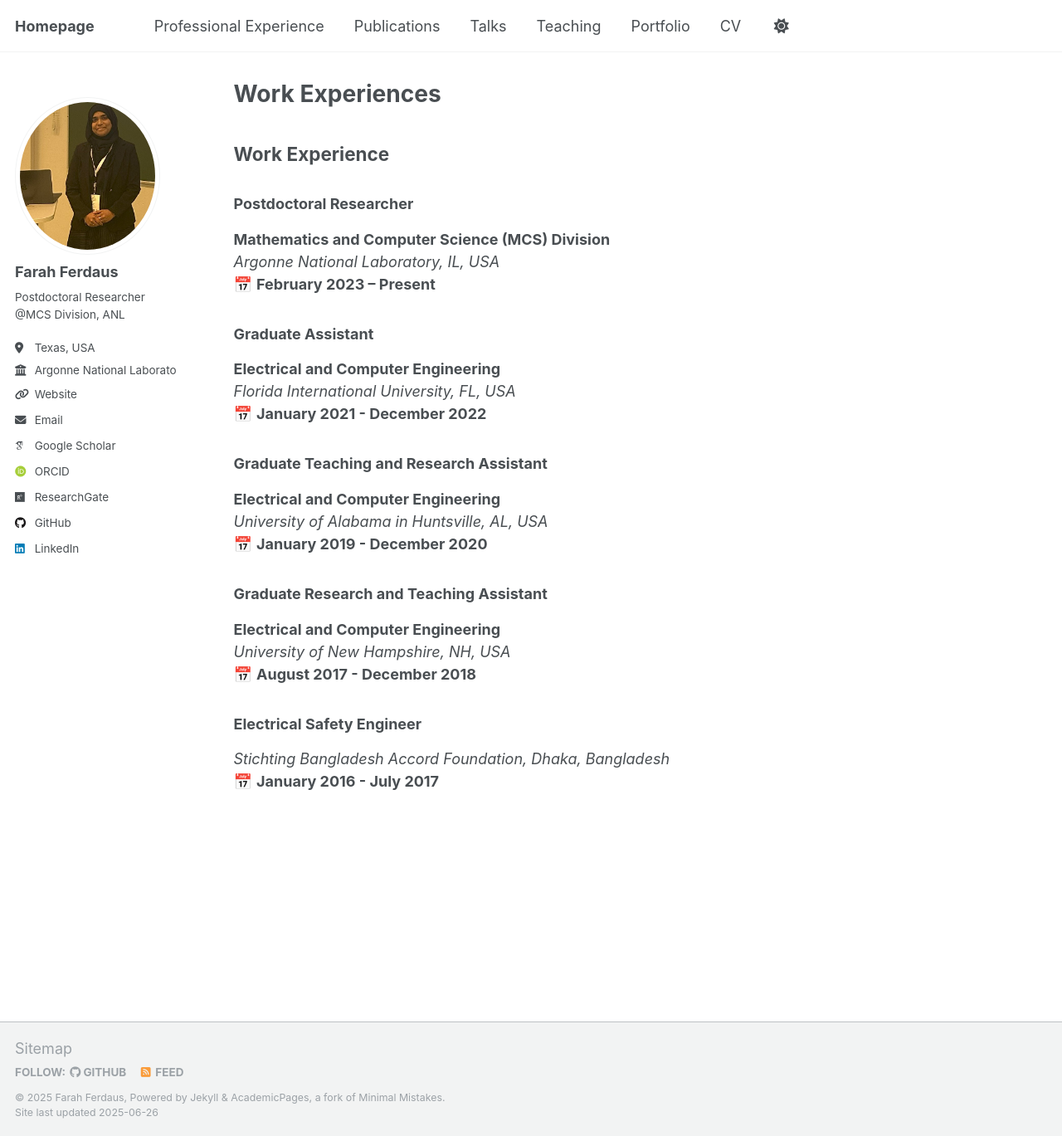
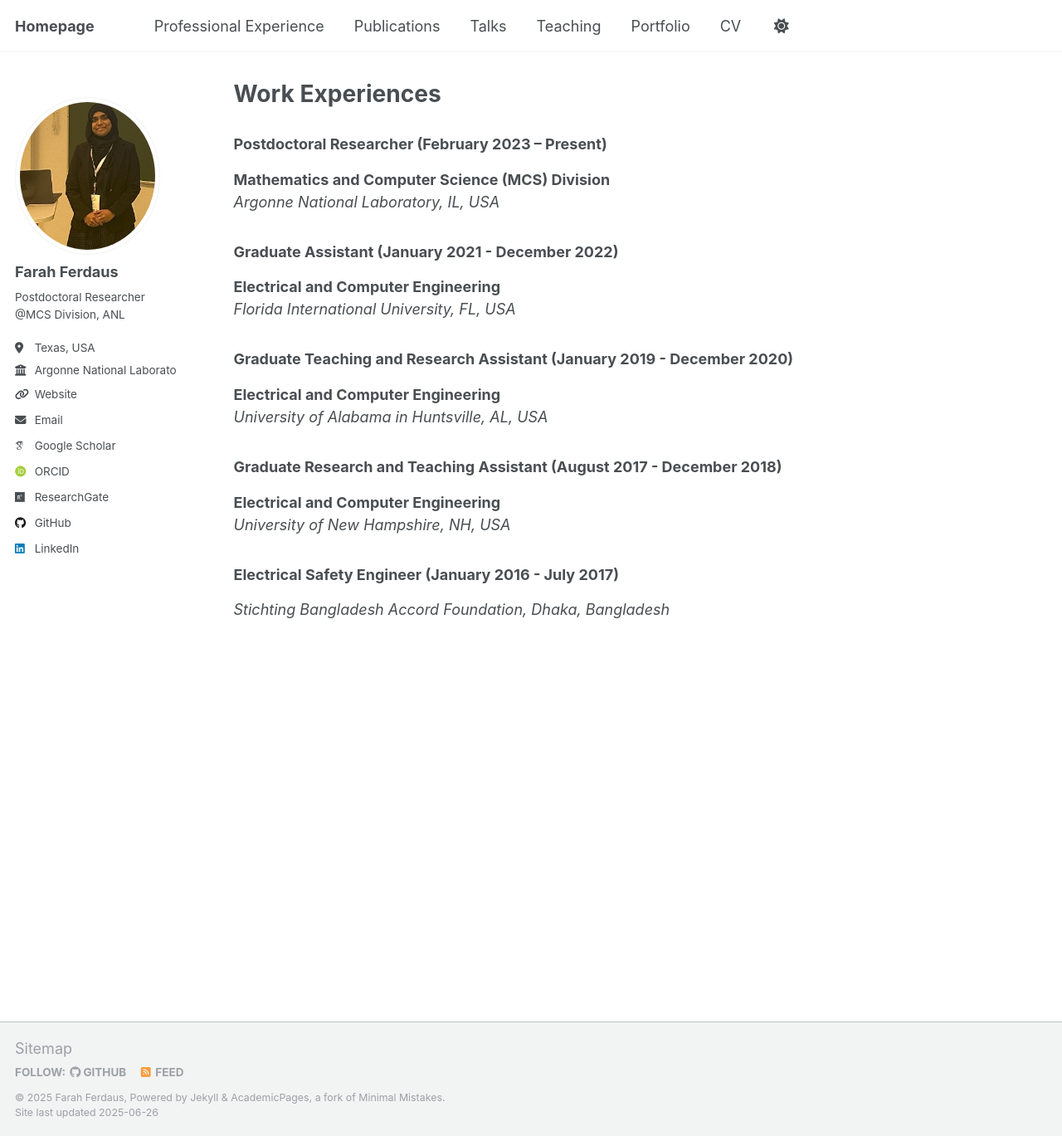
Before and after one commit to fferdaus/fferdaus.github.io, a Jekyll site: the page built from _pages/experience.md, in a window 1280 px wide and 1369 px high. Shown: the whole window at 83% size. Built offline with Jekyll 4.4.1, drawn with Linux system fonts in a browser that asks for light colours; some web fonts are replaced.

Commit message:
Update experience.md

```diff
--- a/_pages/experience.md
+++ b/_pages/experience.md
@@ -8,32 +8,32 @@ redirect_from:
 
 {% include base_path %}
 
-## Work Experience
+<!--## Work Experience-->
 
 
-### Postdoctoral Researcher
+### Postdoctoral Researcher (February 2023 – Present)
 **Mathematics and Computer Science (MCS) Division**
 *Argonne National Laboratory, IL, USA*
-📅 **February 2023 – Present**
+<!--📅 **February 2023 – Present**-->
 
 
-### Graduate Assistant
+### Graduate Assistant (January 2021 - December 2022)
 **Electrical and Computer Engineering**
 *Florida International University, FL, USA*
-📅 **January 2021 - December 2022**
+<!--📅 **January 2021 - December 2022**-->
 
 
-### Graduate Teaching and Research Assistant
+### Graduate Teaching and Research Assistant (January 2019 - December 2020)
 **Electrical and Computer Engineering**
 *University of Alabama in Huntsville, AL, USA*
-📅 **January 2019 - December 2020**
+<!--📅 **January 2019 - December 2020**-->
 
 
-### Graduate Research and Teaching Assistant
+### Graduate Research and Teaching Assistant (August 2017 - December 2018)
 **Electrical and Computer Engineering**
 *University of New Hampshire, NH, USA*
-📅 **August 2017 - December 2018**
+<!--📅 **August 2017 - December 2018**-->
 
-### Electrical Safety Engineer
+### Electrical Safety Engineer (January 2016 - July 2017)
 *Stichting Bangladesh Accord Foundation, Dhaka, Bangladesh*
-📅 **January 2016 - July 2017**
+<!--📅 **January 2016 - July 2017**-->
```
